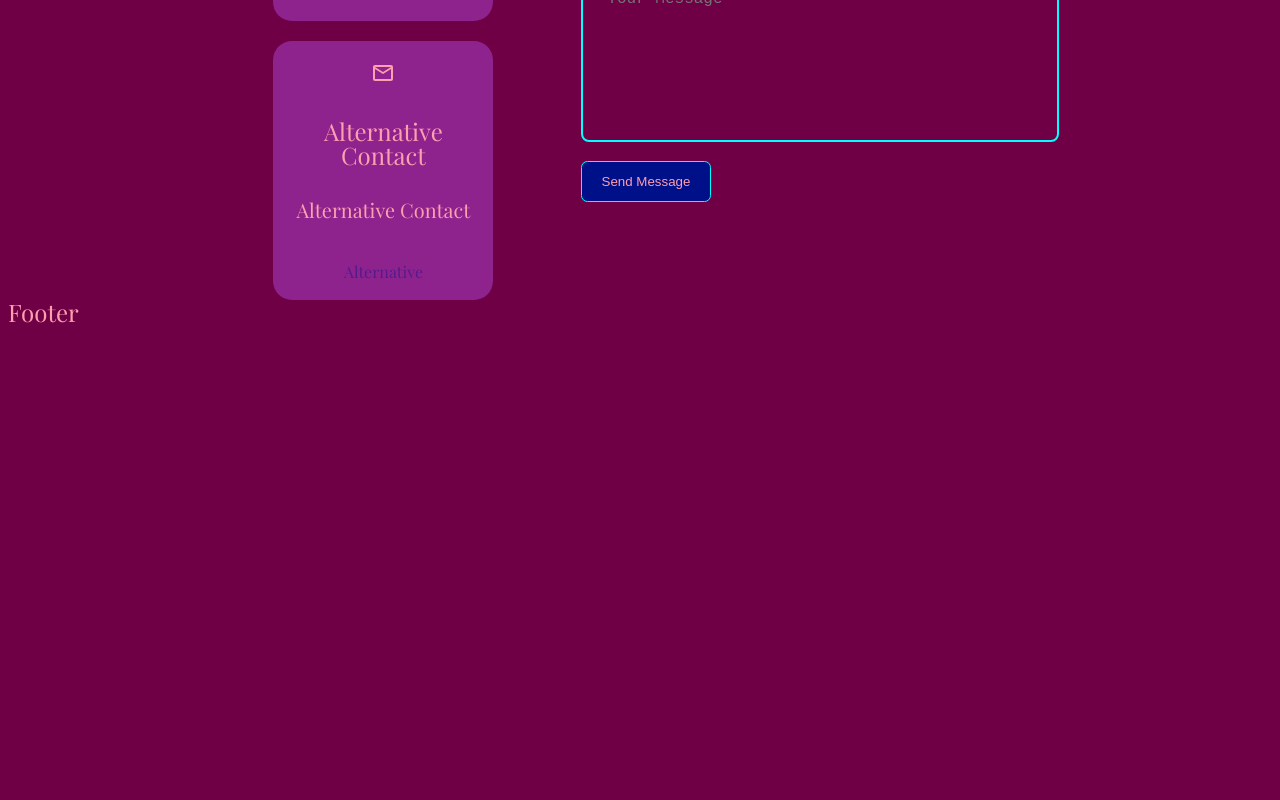
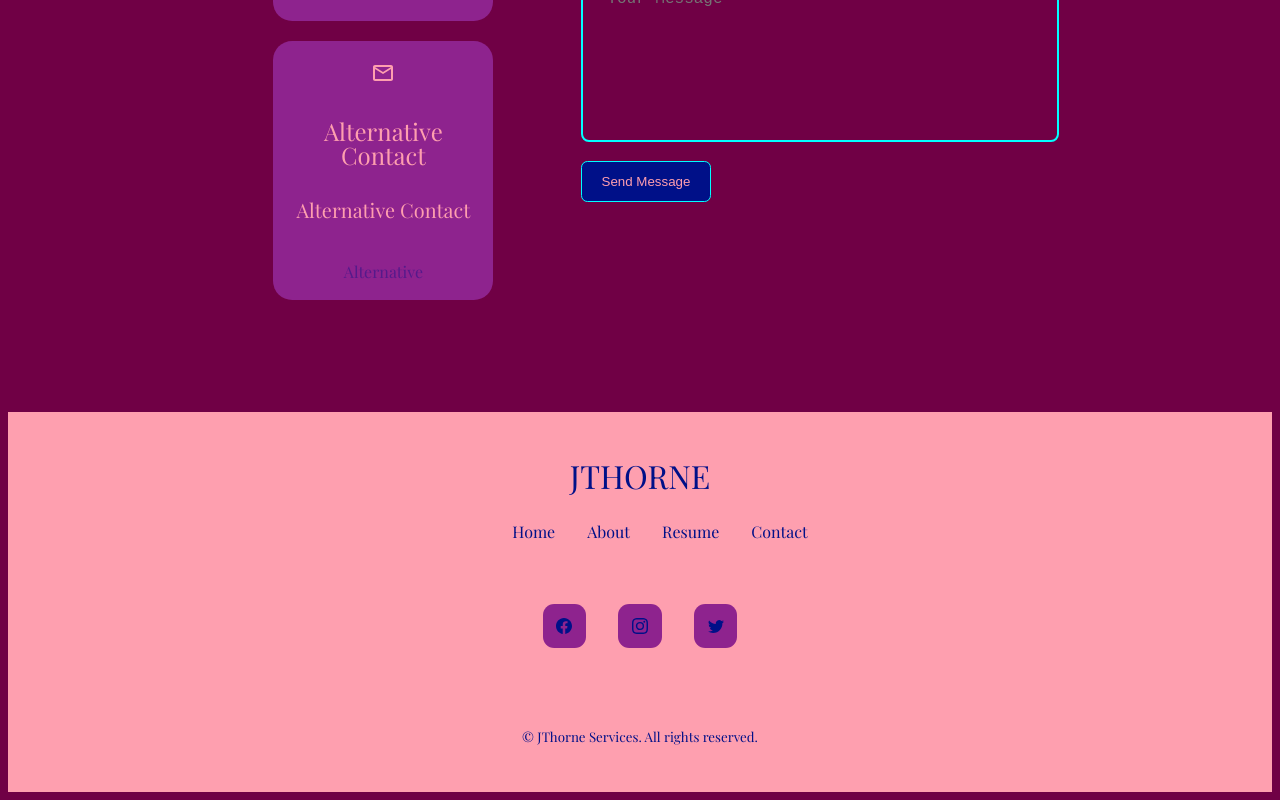
Before and after one commit to JThorneX/SHall-React-Portfolio, a React (Create React App) app: page / in a window 1280 px wide. Shown: the part 2971-3771 px from the top of the page. Before the commit the page ends 3303 px from the top, so only its background shows below. Built offline with nearby package versions, Linux system fonts and the light colour scheme; the HTML template or start-up script is replaced by a standard one.

Commit message:
footer and footer css

```diff
--- a/src/components/Contact/Contact.js
+++ b/src/components/Contact/Contact.js
@@ -26,8 +26,8 @@ const Contact = () => {
           <article className="contact_option">
             <MdOutlineEmail />
             <h4>Email</h4>
-            <h5>jake.d.d.thorne@gmail.com</h5>
-            <a href="mailto:jake.d.d.thorne@gmail.com" target="_blank">
+            <h5>sophieexample@gmail.com</h5>
+            <a href="mailto:sophieexample@gmail.com" target="_blank">
               Send an Email
             </a>
           </article>
--- a/src/components/Footer/Footer.js
+++ b/src/components/Footer/Footer.js
@@ -1,9 +1,48 @@
-import React from 'react'
+import React from "react";
+import { BsFacebook } from "react-icons/bs";
+import { BsInstagram } from "react-icons/bs";
+import { BsTwitter } from "react-icons/bs";
+import "./footer.css";
 
 function Footer() {
   return (
-    <div>Footer</div>
-  )
+    <footer>
+      <a href="#" className="footer_logo">
+        JTHORNE
+      </a>
+
+      <ul className="permalinks">
+        <li>
+          <a href="#">Home</a>
+        </li>
+        <li>
+          <a href="#about">About</a>
+        </li>
+        <li>
+          <a href="#resume">Resume</a>
+        </li>
+        <li>
+          <a href="#contact">Contact</a>
+        </li>
+      </ul>
+
+      <div className="footer_socials">
+        <a href="https://www.facebook.com">
+          <BsFacebook />
+        </a>
+        <a href="https://www.instagram.com">
+          <BsInstagram />
+        </a>
+        <a href="https://www.twitter.com">
+          <BsTwitter />
+        </a>
+      </div>
+
+      <div className="footer_copyright">
+        <small>&copy; JThorne Services. All rights reserved.</small>
+      </div>
+    </footer>
+  );
 }
 
-export default Footer
+export default Footer;
--- a/src/components/Footer/footer.css
+++ b/src/components/Footer/footer.css
@@ -0,0 +1,53 @@
+footer {
+  background: var(--pink);
+  padding: 3rem 0;
+  text-align: center;
+  font-size: 1rem;
+  margin-top: 7rem;
+}
+
+footer a {
+  color: var(--navy);
+}
+
+.footer_logo {
+  font-size: 2rem;
+  font-weight: 500;
+  margin-bottom: 2rem;
+  display: inline-block;
+}
+
+.permalinks {
+  display: flex;
+  flex-wrap: wrap;
+  justify-content: center;
+  gap: 2rem;
+  margin: 0 auto 3rem;
+}
+
+.footer_socials {
+  display: flex;
+  justify-content: center;
+  gap: 1 rem;
+  margin-bottom: 4rem;
+}
+
+.footer_socials a {
+  background: var(--purple);
+  color: var(--navy);
+  padding: 0.8rem;
+  border-radius: 0.7rem;
+  margin: 1rem;
+  display: flex;
+  border: 1px solid transparent;
+}
+
+.footer_socials a:hover {
+  background: transparent;
+  color: var(--cyan);
+  border-color: var(--navy);
+}
+
+.footer_copyright {
+  color: var(--navy);
+}
```
